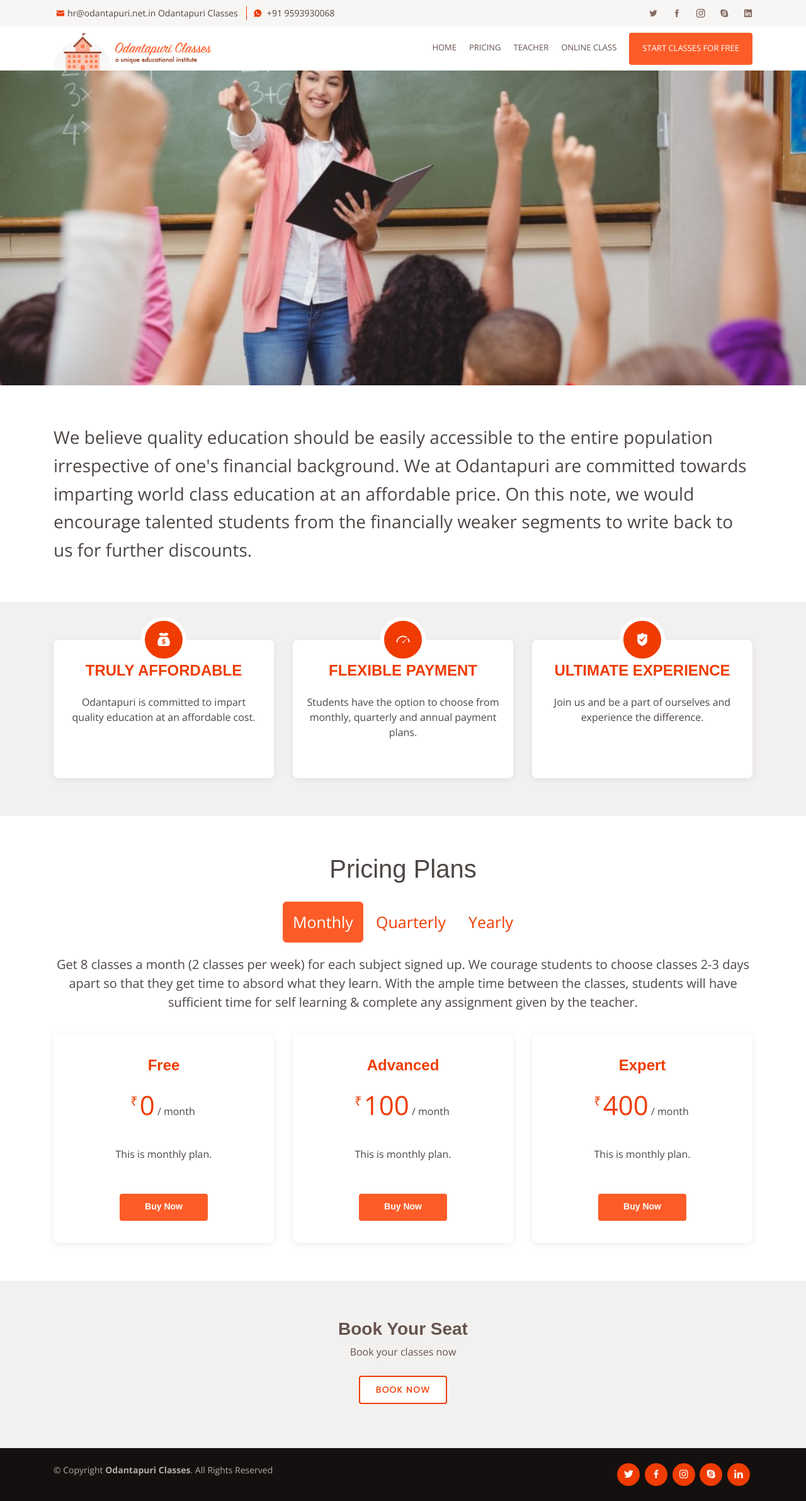
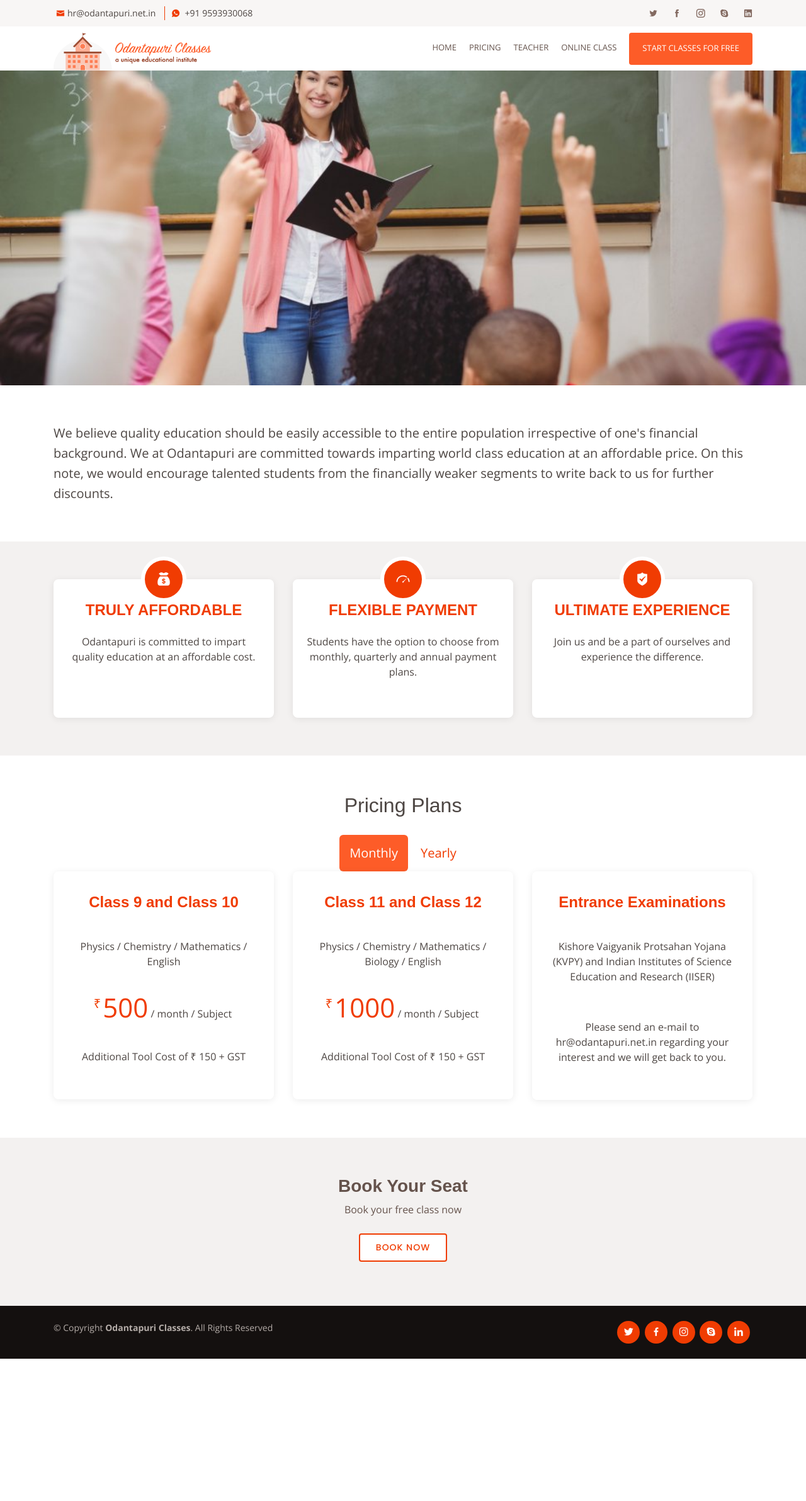
Before and after one commit to odantapuri/portal, a PHP site: page /pricing in a window 1280 px wide. Shown: the whole page at 63% size. After the commit the page ends 2158 px from the top, so only its background shows below. Run offline with PHP 8.4, Linux system fonts and the light colour scheme; some libraries are stand-ins or nearby versions; some web fonts are replaced.

Commit message:
Pricing Update

```diff
--- a/CONTENT/ROOT_URI/_header.php
+++ b/CONTENT/ROOT_URI/_header.php
@@ -45,8 +45,6 @@
     <div class="container d-flex">
       <div class="contact-info mr-auto">
         <i class="icofont-envelope"></i><a href="mailto:contact@example.com">hr@odantapuri.net.in</a>
-        <span font-size=14px>Odantapuri Classes </span>
-
         <i class="icofont-whatsapp" style="border-left: 1px solid;padding-left: 10px;margin-left: 10px;"></i> +91 9593930068
       </div>
       <div class="social-links">
@@ -64,7 +62,7 @@
     <div class="modal-dialog" role="document">
       <div class="modal-content">
         <div class="modal-header">
-          <h5 class="modal-title" id="joinFreeClassesModalLabel">Enter details about yourself</h5>
+          <h5 class="modal-title" id="joinFreeClassesModalLabel">Enter details about yourself to enroll for a free class</h5>
           <button type="button" class="close" data-dismiss="modal" aria-label="Close">
             <span aria-hidden="true">&times;</span>
           </button>
@@ -123,90 +121,8 @@
           <li><a href="teacher">TEACHER</a></li>
           <li><a href="#">ONLINE CLASS</a></li>
           <li><a href="#joinFreeClassesModal" data-toggle="modal" class="btn" style="color: #fff; background-color: #fd5c28; padding-left: 20px; padding-right: 20px;">START CLASSES FOR FREE</a></li>
-          <!-- <li><a href="services.html">Services</a></li>
-          <li><a href="portfolio.html">Portfolio</a></li>
-          <li><a href="testimonials.html">Testimonials</a></li>
-          <li><a href="pricing.html">Pricing</a></li>
-          <li><a href="blog.html">Pricing</a></li> -->
-          <!--<li class="drop-down"><a href="">Drop Down</a>
-            <ul>
-              <li><a href="#">Drop Down 1</a></li>
-              <li class="drop-down"><a href="#">Drop Down 2</a>
-                <ul>
-                  <li><a href="#">Deep Drop Down 1</a></li>
-                  <li><a href="#">Deep Drop Down 2</a></li>
-                  <li><a href="#">Deep Drop Down 3</a></li>
-                  <li><a href="#">Deep Drop Down 4</a></li>
-                  <li><a href="#">Deep Drop Down 5</a></li>
-                </ul>
-              </li>
-              <li><a href="#">Drop Down 3</a></li>
-              <li><a href="#">Drop Down 4</a></li>
-              <li><a href="#">Drop Down 5</a></li>
-            </ul>
-          </li>
-          <li><a href="contact.html">Contact</a></li> -->
-
         </ul>
       </nav><!-- .nav-menu -->
-
-      <!-- join classes modal -->
-
-      <div class="modal fade" id="joinFreeClassesModal" tabindex="-1" role="dialog" aria-labelledby="exampleModalLabel" aria-hidden="true">
-        <div class="modal-dialog" role="document">
-          <div class="modal-content">
-            <div class="modal-header">
-              <h5 class="modal-title" id="joinFreeClassesModalLabel">Enter details about yourself</h5>
-              <button type="button" class="close" data-dismiss="modal" aria-label="Close">
-                <span aria-hidden="true">&times;</span>
-              </button>
-            </div>
-            <div class="modal-body">
-              <form>
-                <div class="form-group">
-                  <input type="text" class="form-control" id="inputName" placeholder="Enter name">
-                </div>
-                <div class="form-group">
-                  <!-- <div class="icon"><i class="icofont-email"></i></div> -->
-                  <input type="email" class="form-control" id="inputEmail" placeholder="Enter email">
-                </div>
-                <div class="form-group">
-                  <!-- <div class="icon"><i class="icofont-phone"></i></div> -->
-                  <input type="number" class="form-control" id="inputPhone" placeholder="Enter phone number">
-                </div>
-                <div class="form-group">
-                  <select class="custom-select" id="inputClass">
-                    <option selected>Select Class</option>
-                    <option value="1">IX</option>
-                    <option value="2">X</option>
-                    <option value="3">XI</option>
-                    <option value="3">XII</option>
-                  </select>
-                </div>
-                <div class="form-group">
-                  <select class="custom-select" id="inputSubject">
-                    <option selected>Select Subject</option>
-                    <option value="1">Mathematics</option>
-                    <option value="2">Physics</option>
-                    <option value="3">Chemistry</option>
-                    <option value="4">Life Science</option>
-                    <option value="5">Physical Science</option>
-                    <option value="6">English</option>
-                    <option value="7">Biology</option>
-                  </select>
-                </div>
-              </form>
-            </div>
-            <div class="modal-footer">
-              <button type="button" class="btn btn-secondary" id="joinFreeClassesResetBtn">Reset</button>
-              <button type="button" class="btn btn-orange" id="joinFreeClassesSubmitBtn">Submit</button>
-            </div>
-          </div>
-        </div>
-      </div>
-
-      <!-- modal end -->
-
     </div>
   </header><!-- End Header -->
 
--- a/CONTENT/ROOT_URI/pricing.php
+++ b/CONTENT/ROOT_URI/pricing.php
@@ -17,7 +17,7 @@
 <section class="headingrow">
   <div class="container">
     <div class="row">
-      <div class="col-md-12 col-sm-12 headingteaching" style="font-size:28px; line-height: 1.6;">
+      <div class="col-md-12 col-sm-12 headingteaching" style="font-size:20px; line-height: 1.6;">
         We believe quality education should be easily accessible to the entire population irrespective of one's financial background. We at Odantapuri are committed towards imparting world class education at an affordable price. On this note, we would encourage talented students from the financially weaker segments to write back to us for further discounts.
       </div>
     </div>
@@ -58,45 +58,39 @@
 </section>
 <section id="pricing-quotes" class="pricing-quotes">
   <div class="container text-center" data-aos="fade-up">
-    <h1>Pricing Plans</h1>
+    <h2>Pricing Plans</h2>
     <div class="tab">
-      <button class="tablinks active" style="font-size:25px;" id="monthlyTab">Monthly</button>
-      <button class="tablinks" style="font-size:25px;" id="quarterlyTab">Quarterly</button>
-      <button class="tablinks" style="font-size:25px;" id="yearlyTab">Yearly</button>
+      <button class="tablinks active" style="font-size:20px;" id="monthlyTab">Monthly</button>
+      <button class="tablinks" style="font-size:20px;" id="yearlyTab">Yearly</button>
+      <!--<button class="tablinks" style="font-size:20px;" id="quarterlyTab">Customized</button> -->
     </div>
-    <p>Get 8 classes a month (2 classes per week) for each subject signed up. We courage students to choose classes 2-3 days apart so that they get time to absord what they learn. With the ample time between the classes, students will have sufficient time for self learning & complete any assignment given by the teacher.</p>
     <div class="row tab-wrapper active" id="monthlyPlan">
 
-      <div class="col-lg-4 col-md-6">
+    <div class="col-lg-4 col-md-6">
         <div class="box">
-          <h3 class="box-heading">Free</h3>
-          <h4 class="box-pricing"><sup>₹</sup>0<span> / month</span></h4>
-          <p class="box-desc">This is monthly plan.</p>
-          <div class="btn-wrap">
-            <a href="#" class="btn-buy">Buy Now</a>
-          </div>
+          <h3 class="box-heading">Class 9 and Class 10</h3>
+          <p class="box-desc">Physics / Chemistry / Mathematics / English</p>
+          <h4 class="box-pricing"><sup>₹</sup>500<span> / month / Subject</span></h4>
+          <p class="box-desc">Additional Tool Cost of ₹ 150 + GST</p>
         </div>
       </div>
 
       <div class="col-lg-4 col-md-6 mt-4 mt-md-0">
         <div class="box">
-          <h3 class="box-heading">Advanced</h3>
-          <h4 class="box-pricing"><sup>₹</sup>100<span> / month</span></h4>
-          <p class="box-desc">This is monthly plan.</p>
-          <div class="btn-wrap">
-            <a href="#" class="btn-buy">Buy Now</a>
-          </div>
+          <h3 class="box-heading">Class 11 and Class 12</h3>
+          <p class="box-desc">Physics / Chemistry / Mathematics / Biology / English</p>
+          <h4 class="box-pricing"><sup>₹</sup>1000<span> / month / Subject </span></h4>
+          <p class="box-desc">Additional Tool Cost of ₹ 150 + GST</p>
+
         </div>
       </div>
 
       <div class="col-lg-4 col-md-6 mt-4 mt-lg-0">
         <div class="box">
-          <h3 class="box-heading">Expert</h3>
-          <h4 class="box-pricing"><sup>₹</sup>400<span> / month</span></h4>
-          <p class="box-desc">This is monthly plan.</p>
-          <div class="btn-wrap">
-            <a href="#" class="btn-buy">Buy Now</a>
-          </div>
+          <h3 class="box-heading">Entrance Examinations</h3>
+          <!--<h4 class="box-pricing"><sup>₹</sup>400<span> / month</span></h4> -->
+          <p class="box-desc">Kishore Vaigyanik Protsahan Yojana (KVPY) and Indian Institutes of Science Education and Research (IISER) <br/></p>
+          <p class="box-desc">Please send an e-mail to hr@odantapuri.net.in regarding your interest and we will get back to you.</p>
         </div>
       </div>
     </div>
@@ -138,36 +132,31 @@
     </div>
     <div class="row tab-wrapper" id="yearlyPlan">
 
-      <div class="col-lg-4 col-md-6">
+    <div class="col-lg-4 col-md-6">
         <div class="box">
-          <h3 class="box-heading">Free</h3>
-          <h4 class="box-pricing"><sup>₹</sup>0<span> / month</span></h4>
-          <p class="box-desc">This is yearly plan.</p>
-          <div class="btn-wrap">
-            <a href="#" class="btn-buy">Buy Now</a>
-          </div>
+          <h3 class="box-heading">Class 9 and Class 10</h3>
+          <p class="box-desc">Physics / Chemistry / Mathematics / English</p>
+          <h4 class="box-pricing"><sup>₹</sup>5000<span> / year / Subject + GST</span></h4>
+          <p class="box-desc">Student Collaboration tool will be provided free of cost.</p>
         </div>
       </div>
 
       <div class="col-lg-4 col-md-6 mt-4 mt-md-0">
         <div class="box">
-          <h3 class="box-heading">Advanced</h3>
-          <h4 class="box-pricing"><sup>₹</sup>800<span> / month</span></h4>
-          <p class="box-desc">This is yearly plan.</p>
-          <div class="btn-wrap">
-            <a href="#" class="btn-buy">Buy Now</a>
-          </div>
+          <h3 class="box-heading">Class 11 and Class 12</h3>
+          <p class="box-desc">Physics / Chemistry / Mathematics / Biology / English</p>
+          <h4 class="box-pricing"><sup>₹</sup>10000<span> / year / Subject + GST</span></h4>
+          <p class="box-desc">Student Collaboration tool will be provided free of cost.</p>
+
         </div>
       </div>
 
       <div class="col-lg-4 col-md-6 mt-4 mt-lg-0">
         <div class="box">
-          <h3 class="box-heading">Expert</h3>
-          <h4 class="box-pricing"><sup>₹</sup>1200<span> / month</span></h4>
-          <p class="box-desc">This is yearly plan.</p>
-          <div class="btn-wrap">
-            <a href="#" class="btn-buy">Buy Now</a>
-          </div>
+          <h3 class="box-heading">Entrance Examinations</h3>
+          <!--<h4 class="box-pricing"><sup>₹</sup>400<span> / month</span></h4> -->
+          <p class="box-desc">Kishore Vaigyanik Protsahan Yojana (KVPY) and Indian Institutes of Science Education and Research (IISER) <br/><br/> </p>
+          <p class="box-desc">Please send an e-mail to hr@odantapuri.net.in regarding your interest and we will get back to you.</p>
         </div>
       </div>
     </div>
@@ -178,8 +167,8 @@
 
     <div class="text-center">
       <h3>Book Your Seat</h3>
-      <p> Book your classes now</p>
-      <a class="cta-btn" href="#">Book Now</a>
+      <p> Book your free class now</p>
+      <a class="cta-btn" href="#joinFreeClassesModal" data-toggle="modal">Book Now</a>
     </div>
 
   </div>
--- a/assets/css/style.css
+++ b/assets/css/style.css
@@ -634,7 +634,7 @@ section {
 --------------------------------------------------------------*/
 .cta {
   background: #f3f1f0;
-  padding: 60px 0;
+  padding: 25px 0;
   color: #574741;
 }
 
```
Also changed, not shown: CONTENT/ROOT_URI/_home.php (+5 -3 lines).
